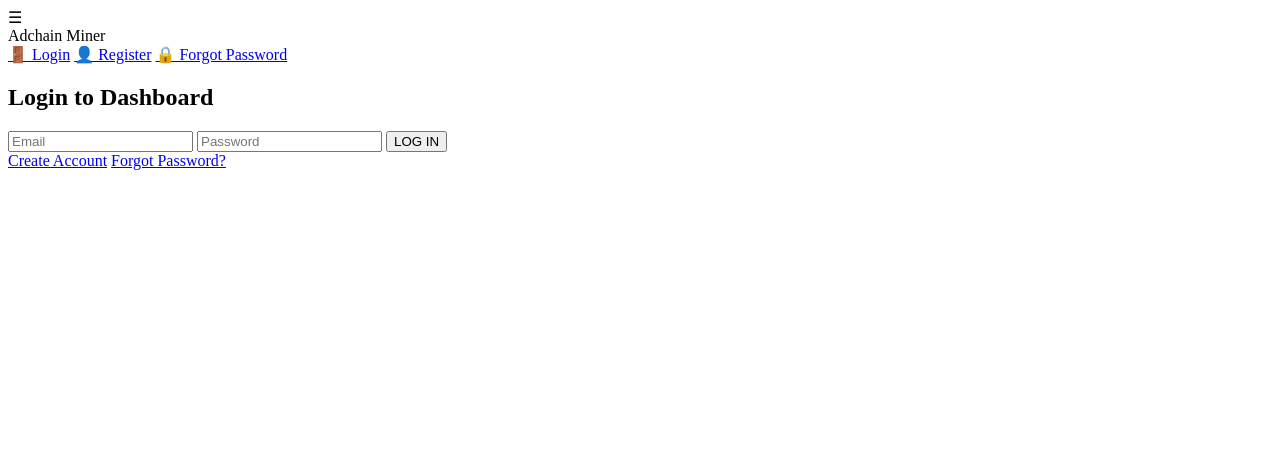
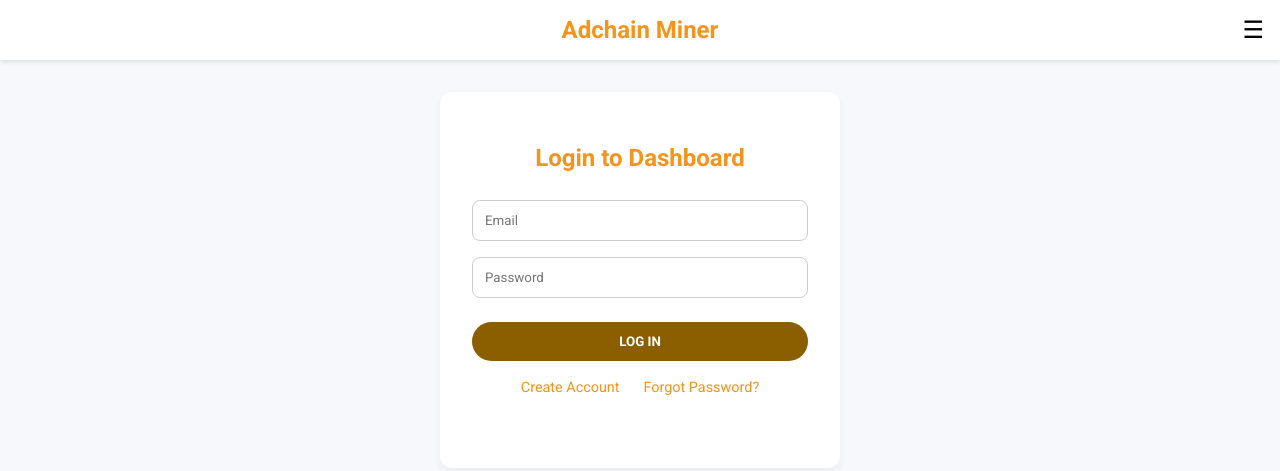
Before and after one commit to DANCODEMINER/Codeminer, a plain HTML site: page miner.html in a window 1280 px wide. Drawn offline with Linux system fonts and the light colour scheme; files that its build step writes are made by us from their sources; the site is published under a folder, as on GitHub Pages, so addresses that start at the root find nothing.

Commit message:
Update and rename static/miner.html to miner.html

```diff
--- a/static/miner.html
+++ b/miner.html
@@ -4,7 +4,7 @@
   <meta name="viewport" content="width=device-width, initial-scale=1.0" />
   <title>Adchain Miner - Auth</title>
   <link href="https://fonts.googleapis.com/css2?family=Roboto:wght@400;700&display=swap" rel="stylesheet" />
-  <link rel="stylesheet" href="/static/miner.css" />
+  <link rel="stylesheet" href="miner.css" />
 </head>
 <body>
   <div id="login-page">
@@ -227,6 +227,6 @@
       </div>
     </footer>
   </div>
-  <script src="static/miner.js"></script>
+  <script src="miner.js"></script>
 </body>
 </html>
```
